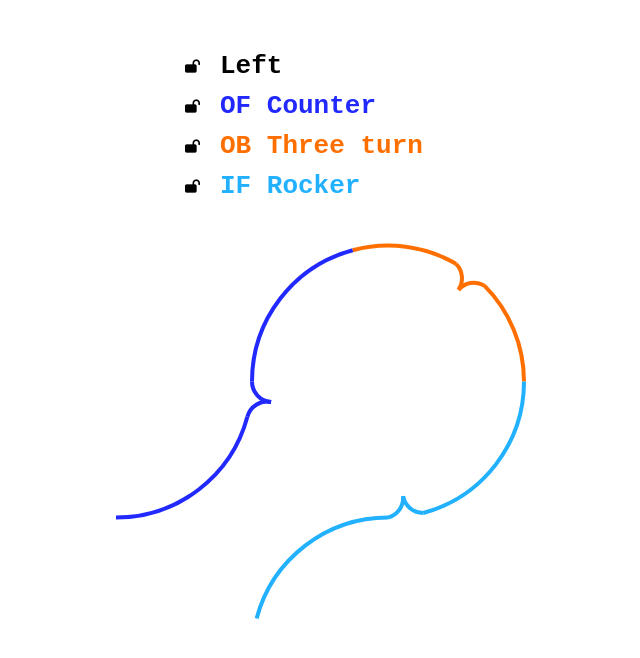
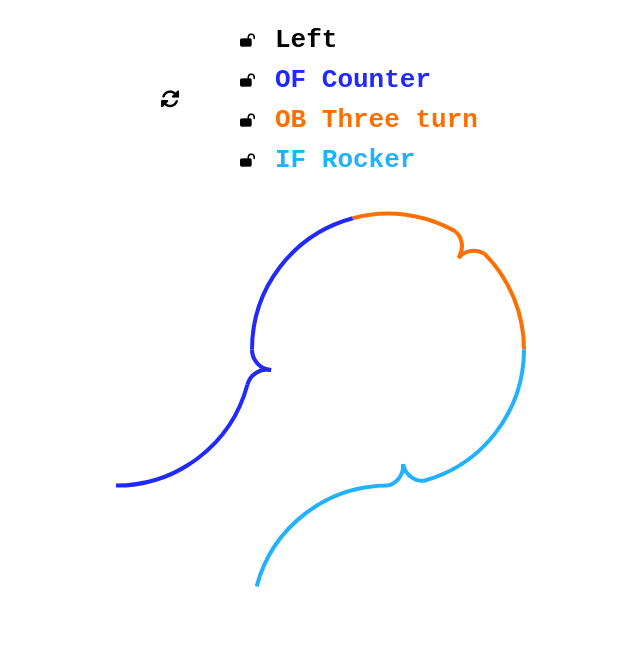
Before and after one commit to cluster-roulette/cluster-roulette.github.io, a plain HTML site: page index.html in a window 1280 px wide. Shown: the whole page, without its empty margins (320-960 px from the left). Drawn offline with Linux system fonts and the light colour scheme.

Commit message:
add refresh button

```diff
--- a/index.html
+++ b/index.html
@@ -7,15 +7,21 @@
     <style>
         body { font-family: monospace; margin: 20px; font-size: 200%; display: flex; flex-direction: column; align-items: center;}
         h1 { color: #333; }
-        ul { list-style-type: none; padding: 0; width: 300px;}
+        ul { list-style-type: none; padding: 0; width: 300px; margin: 0;}
         li { margin: 0; padding: 5px; border-radius: 5px; font-weight: bold; display: flex;}
         svg { width: 100%; height: 400px; }
-        button { margin-right: 10px; width: 35px; background: none; border: none;}
+        button { margin-right: 10px; width: 35px; background: none; border-radius: 10px; border: none;}
+        #refresh-button {width: 100px; font-size: 60%; margin: 5px;}
+        #refresh-button i {}
+        .nav {display: flex; margin-bottom: 20px;}
     </style>
     <link rel="stylesheet" href="https://cdnjs.cloudflare.com/ajax/libs/font-awesome/6.0.0-beta3/css/all.min.css">
 </head>
 <body>
-    <ul id="cluster-list"></ul>
+    <div class="nav">
+        <button id="refresh-button"><i class="fas fa-sync-alt"></i></button>
+        <ul id="cluster-list"></ul>
+    </div>
     <svg id="cluster-graphic"></svg>
 </body>
 </html>
@@ -403,6 +409,12 @@
         updateURLWithLocks({ foot: lockedFoot, turns: lockedTurns });
     }
 
+    function refreshPage() {
+        location.reload();
+    }
+
+    document.getElementById('refresh-button').addEventListener('click', refreshPage);
+
 
     // Get length from URL or default to 3
     const length = parseInt(getParameterByName('length')) || 3;
```
